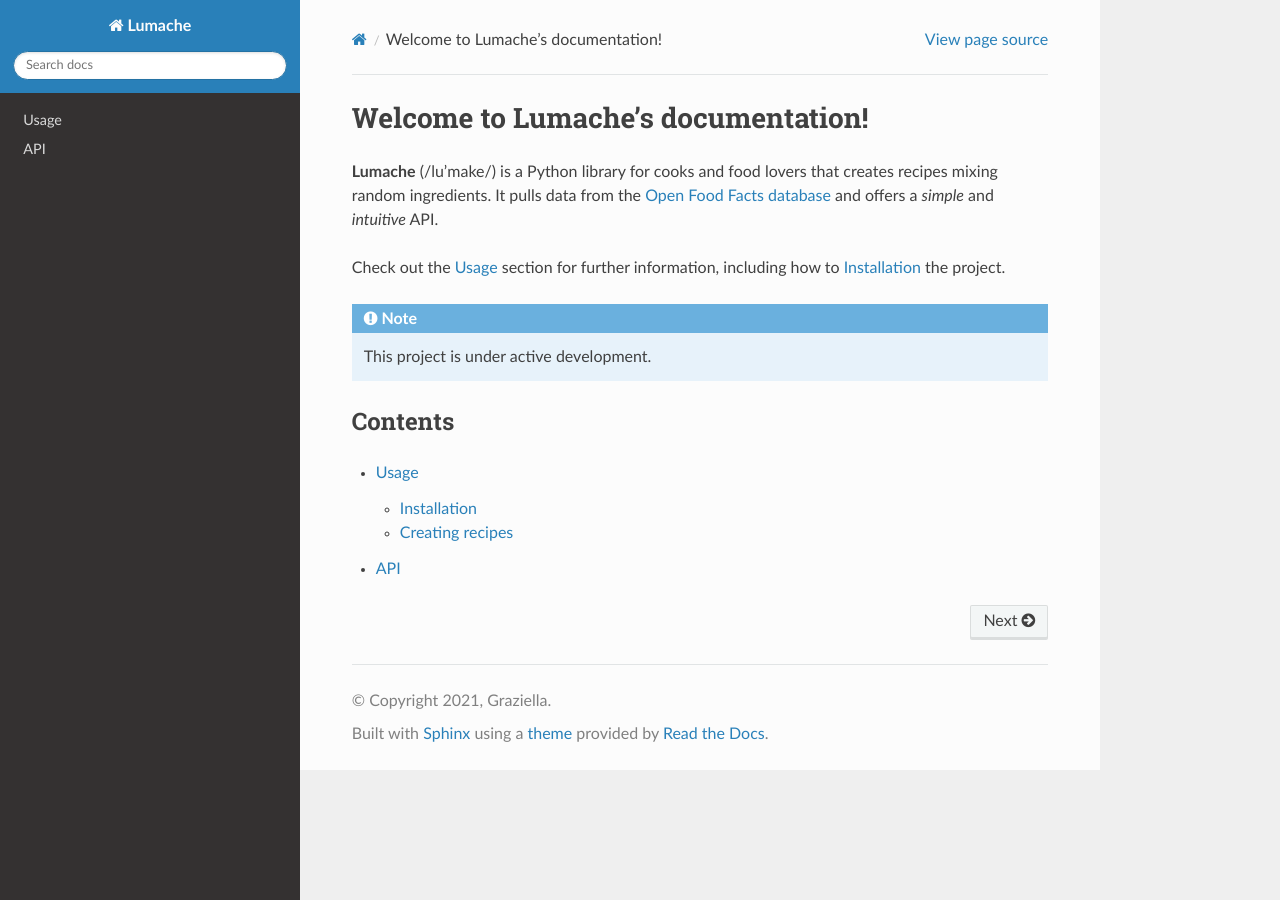
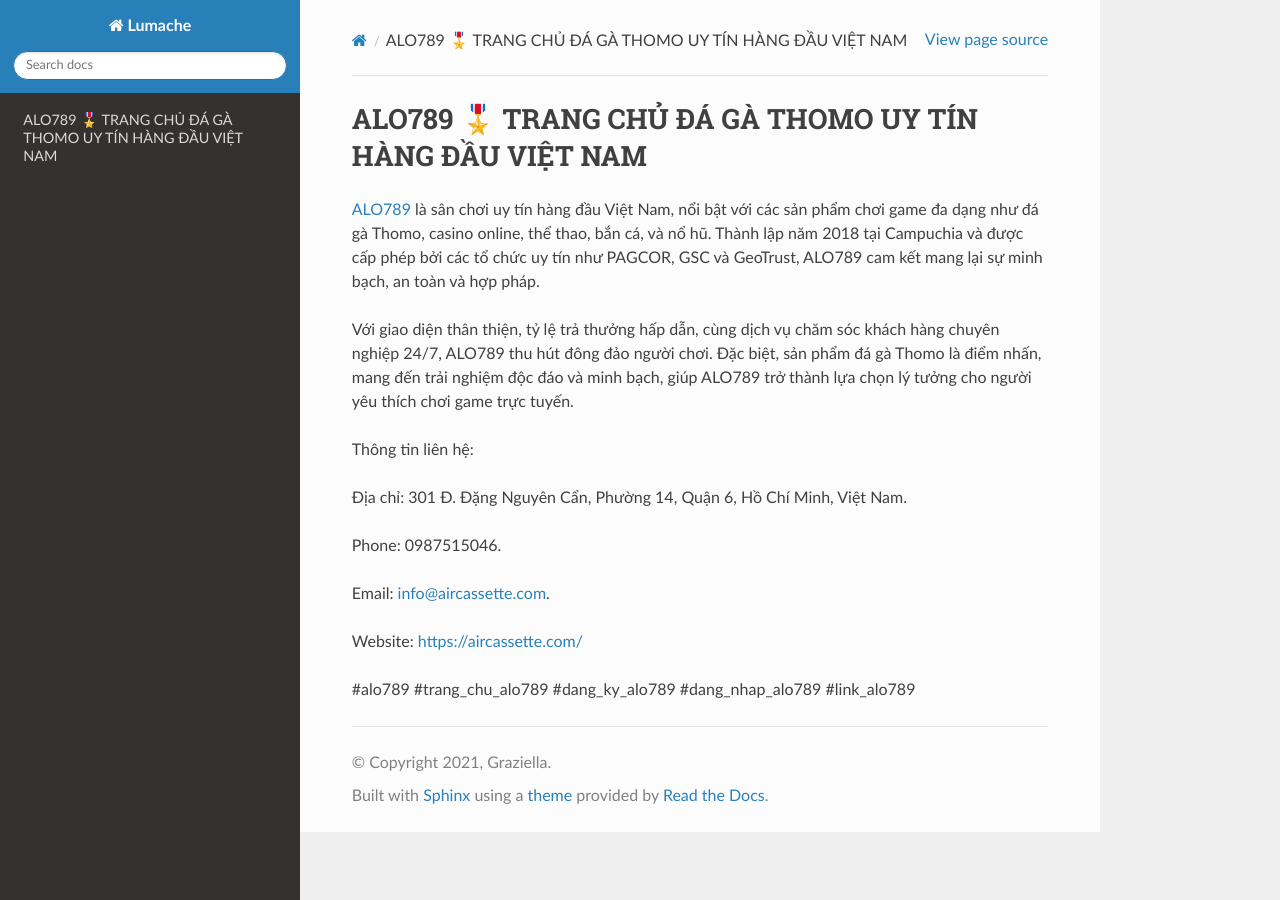
Before and after one commit to parkisngan19/aircassette-alo789, a Sphinx documentation site: the page built from docs/source/index.rst, in a window 1280 px wide. Built offline with Sphinx 7.4.7 and the Read the Docs theme 3.1.0, drawn with Linux system fonts in a browser that asks for light colours.

Commit message:
Update index.rst

```diff
--- a/docs/source/index.rst
+++ b/docs/source/index.rst
@@ -1,22 +1,18 @@
-Welcome to Lumache's documentation!
+ALO789 🎖️ TRANG CHỦ ĐÁ GÀ THOMO UY TÍN HÀNG ĐẦU VIỆT NAM
 ===================================
 
-**Lumache** (/lu'make/) is a Python library for cooks and food lovers
-that creates recipes mixing random ingredients.
-It pulls data from the `Open Food Facts database <https://world.openfoodfacts.org/>`_
-and offers a *simple* and *intuitive* API.
+`ALO789 <https://aircassette.com/>`_ là sân chơi uy tín hàng đầu Việt Nam, nổi bật với các sản phẩm chơi game đa dạng như đá gà Thomo, casino online, thể thao, bắn cá, và nổ hũ. Thành lập năm 2018 tại Campuchia và được cấp phép bởi các tổ chức uy tín như PAGCOR, GSC và GeoTrust, ALO789 cam kết mang lại sự minh bạch, an toàn và hợp pháp.
 
-Check out the :doc:`usage` section for further information, including
-how to :ref:`installation` the project.
+Với giao diện thân thiện, tỷ lệ trả thưởng hấp dẫn, cùng dịch vụ chăm sóc khách hàng chuyên nghiệp 24/7, ALO789 thu hút đông đảo người chơi. Đặc biệt, sản phẩm đá gà Thomo là điểm nhấn, mang đến trải nghiệm độc đáo và minh bạch, giúp ALO789 trở thành lựa chọn lý tưởng cho người yêu thích chơi game trực tuyến.
 
-.. note::
+Thông tin liên hệ:
 
-   This project is under active development.
+Địa chỉ: 301 Đ. Đặng Nguyên Cẩn, Phường 14, Quận 6, Hồ Chí Minh, Việt Nam.
 
-Contents
---------
+Phone: 0987515046.
 
-.. toctree::
+Email: info@aircassette.com.
 
-   usage
-   api
+Website: https://aircassette.com/
+
+#alo789 #trang_chu_alo789 #dang_ky_alo789 #dang_nhap_alo789 #link_alo789
```
